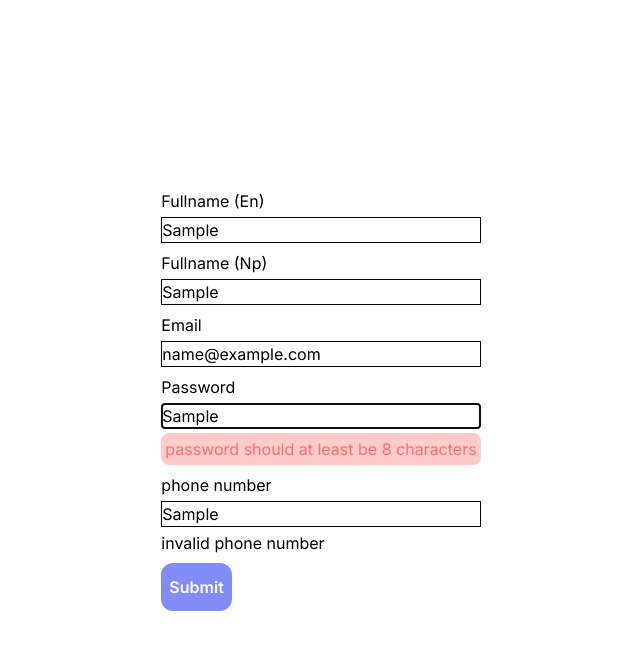
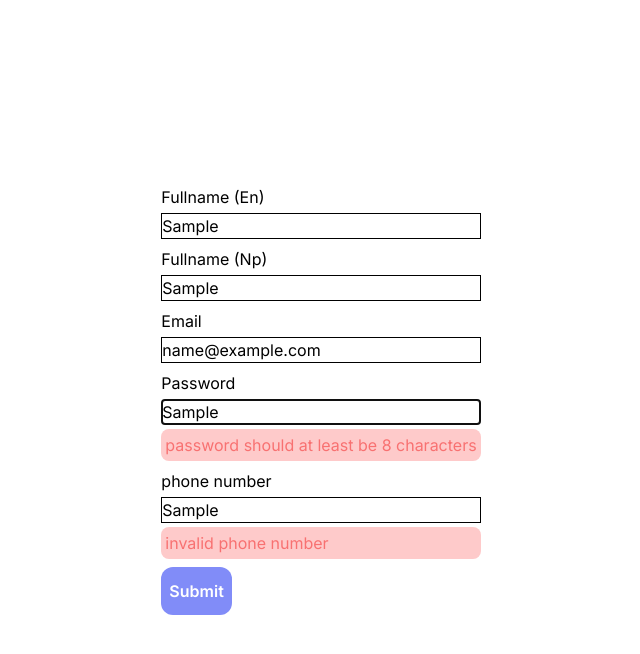
Before and after one commit to TezzBhandari/sifrais-frontend, a Next.js app: page /signup in a window 1280 px wide. Both pictures are taken after typing "Sample", "Sample", "name@example.com", "Sample", "Sample" into the empty fields and a click on the button "Submit". Shown: the top 654 px of the page, without its empty margins (319-959 px from the left). Built offline with nearby package versions, Linux system fonts and the light colour scheme; no server answers.

Commit message:
added descriptive comments

```diff
--- a/src/app/signup/components/InputField.tsx
+++ b/src/app/signup/components/InputField.tsx
@@ -6,6 +6,11 @@ export interface InputFieldProps extends InputHTMLAttributes<HTMLInputElement> {
   refer?: RefCallBack;
 }
 
+/**
+ * Reusable Custom Input field with base css style
+ * @param InputFieldProps {name: string; refer?: RefCallBack}
+ * @returns React.JSX.Element
+ */
 const InputField: React.FC<InputFieldProps> = ({ refer, ...rest }) => {
   return (
     <input className="px-2 py-2 " ref={refer} {...rest}>
--- a/src/app/signup/components/SignupForm.tsx
+++ b/src/app/signup/components/SignupForm.tsx
@@ -124,7 +124,11 @@ const SignupForm = () => {
             {...register("mobile")}
             type="text"
           />
-          {errors.mobile?.message ? <p>{errors.mobile.message}</p> : null}
+          {errors.mobile?.message ? (
+            <p className="bg-red-200 text-red-400 p-1 rounded-lg">
+              {errors.mobile.message}
+            </p>
+          ) : null}
         </div>
         <div>
           <button
```
Also changed, not shown: src/app/signup/actions.ts (+13 -0 lines).
